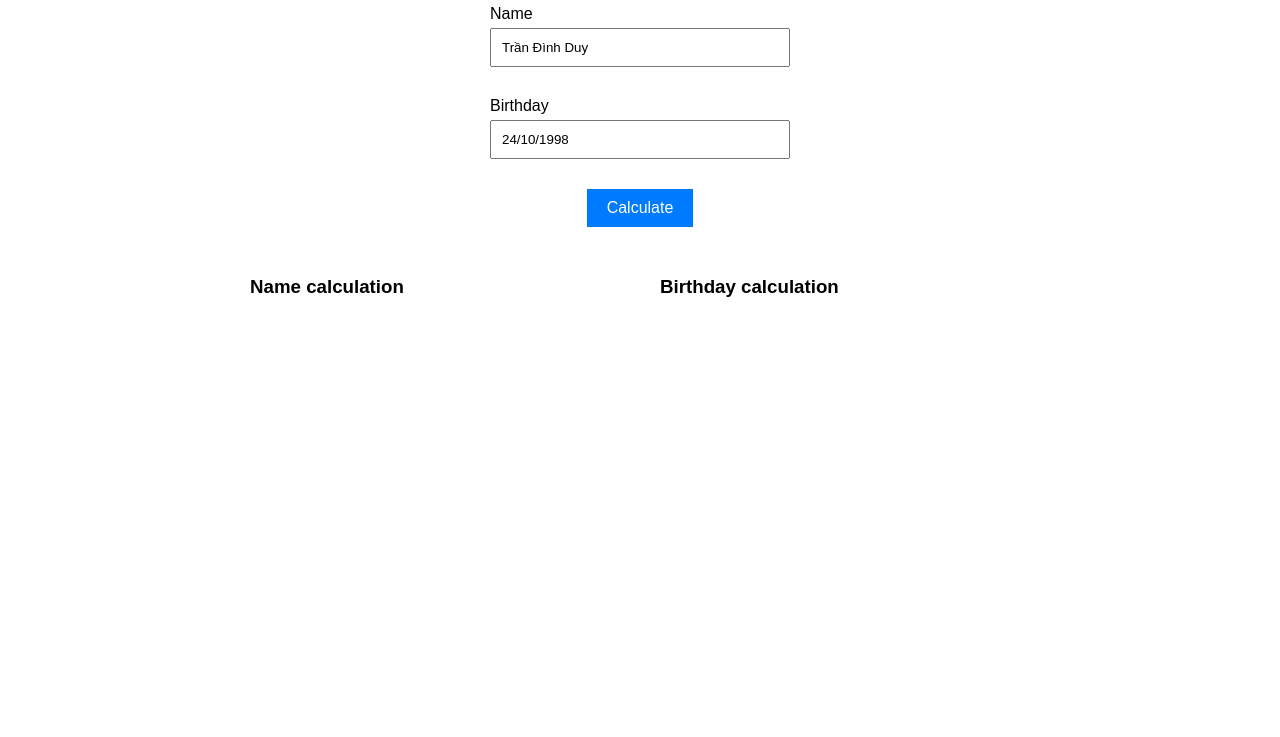
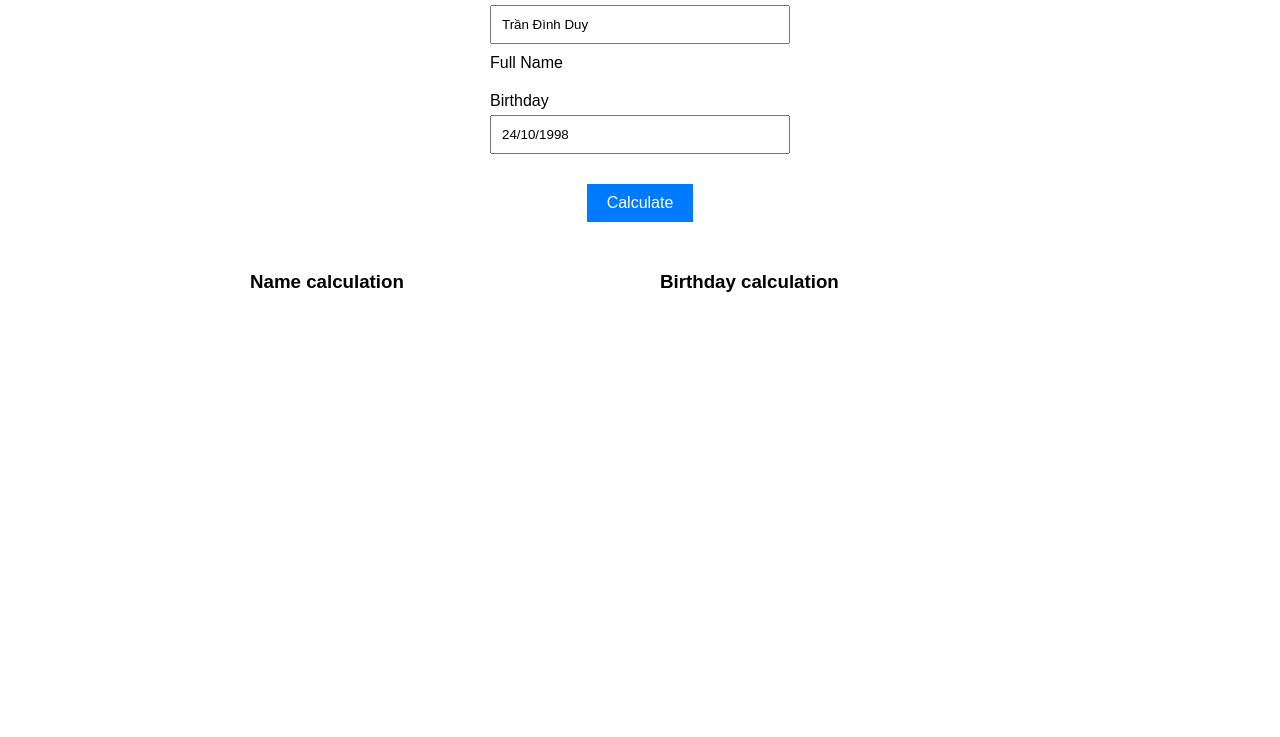
Before and after one commit to Kydred/Kydred.github.io, a plain HTML site: page index.html in a window 1280 px wide. Shown: the part 63-800 px from the top of the page. Drawn offline with Linux system fonts and the light colour scheme.

Commit message:
change text

```diff
--- a/index.html
+++ b/index.html
@@ -16,8 +16,8 @@
         <div class="form-container">
             <form>
                 <div class="form-group">
-                    <label for="name">Name</label>
                     <input type="text" id="name" name="name" value="Trần Đình Duy" required>
+                    <label for="name">Full Name</label>
                 </div>
                 <div class="form-group">
                     <label for="birthday">Birthday</label>
```
